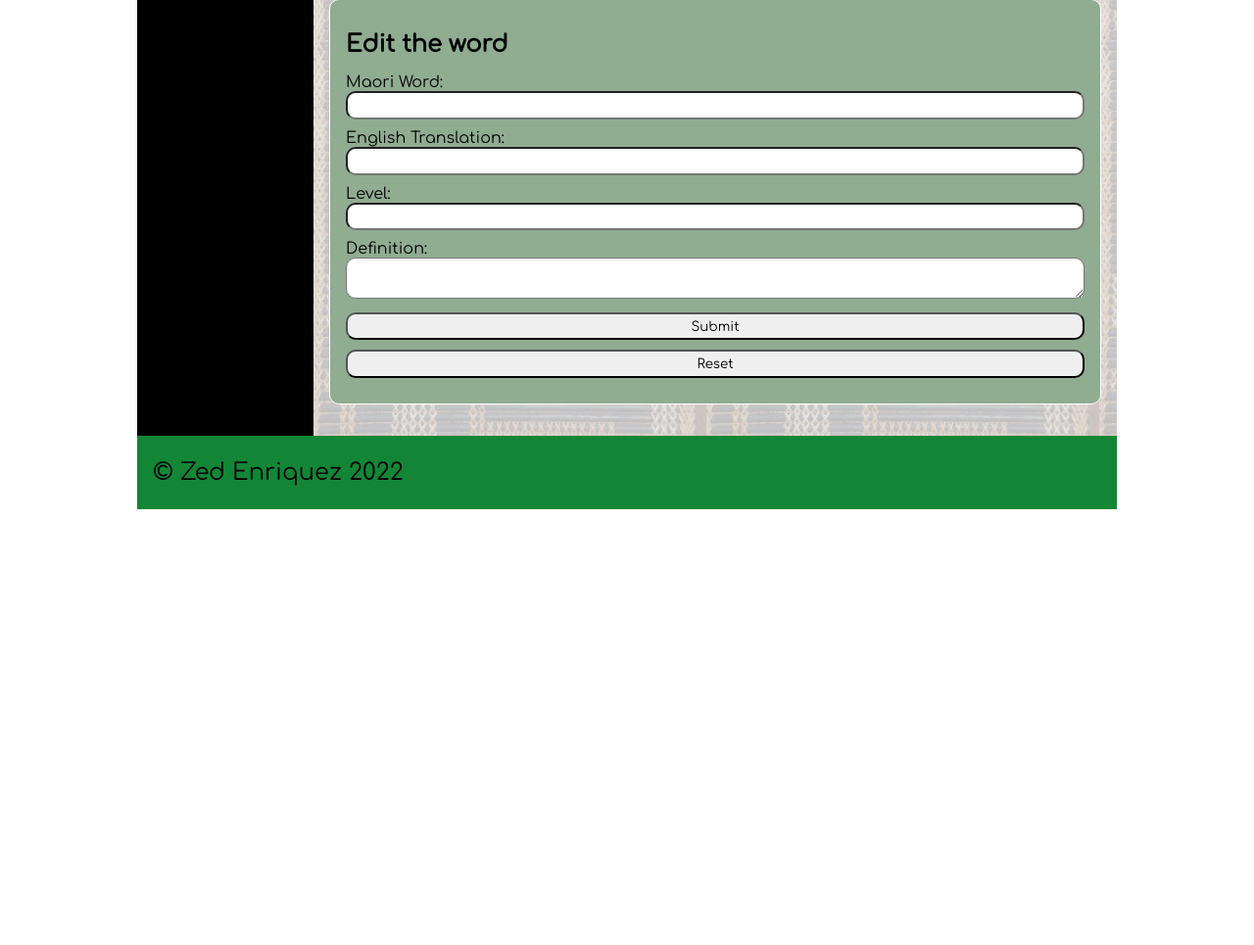
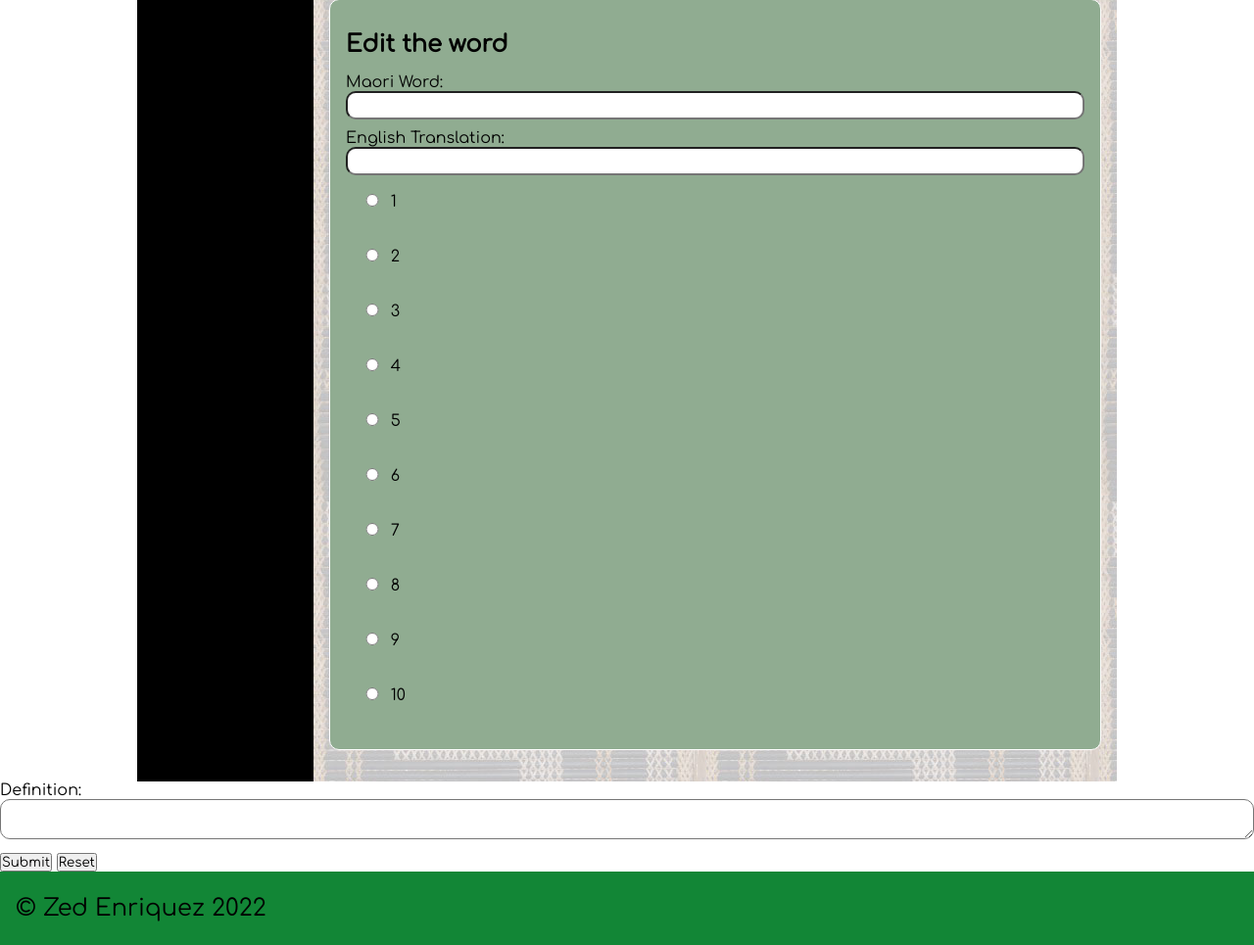
Before and after one commit to ZedEnriquez/L3DTS_Maori_Dictionary, a Flask app: page /word/1 in a window 1280 px wide. Shown: the part 814-1779 px from the top of the page at 98% size. Before the commit the page ends 1334 px from the top, so only its background shows below. Run offline with Flask 2, Linux system fonts and the light colour scheme; data comes from the database, SQL or seed files in the repository; both versions use the stored data as it was before the commit; some web fonts are replaced.

Commit message:
May 19, 2022

```diff
--- a/app.py
+++ b/app.py
@@ -6,6 +6,7 @@ import sqlite3
 from sqlite3 import Error
 from flask_bcrypt import Bcrypt
 from datetime import datetime
+import string
 
 # Necessary Code
 app = Flask(__name__)
@@ -103,6 +104,12 @@ def render_signup_page():
         password2 = request.form.get('password2')
         teacher = request.form.get('teacher')
 
+        if not fname.isalpha():
+            return redirect('/?error=No+symbols+pls')
+
+        if not lname.isalpha():
+            return redirect('/?error=No+symbols+pls')
+
         if password != password2:     # Notifies the user that there is an input problem.
             return redirect('/signup?error=Passwords+dont+match')
 
@@ -180,8 +187,14 @@ def render_add_category_page():
     if is_teacher() == 0:
         return redirect('/')
     if request.method == 'POST':
+
         print(request.form)
         cat_name = request.form['category_name'].strip().title()
+
+        if not cat_name.isalpha():
+            return redirect('/?error=No+symbols+pls')
+
+
         query = "INSERT INTO categories(id, category_name) VALUES(NULL,?)"  # inserts into "categories".
         con = create_connection(DATABASE)
         cur = con.cursor()
--- a/static/css/style.css
+++ b/static/css/style.css
@@ -69,6 +69,10 @@ img {
     display: inline;
     width: 1rem;
     margin-left: 0.5rem;
+}
+
+.dataForm input[type='radio']{
+    width: 5%;
 }
 
 .error {
@@ -288,7 +292,7 @@ footer img {
     }
 
     main {
-        background-image: url('/poutama.jpg');
+        background-image: url('../images/poutama.jpg');
     }
     .formRow {
         display: grid;
--- a/templates/add_category.html
+++ b/templates/add_category.html
@@ -5,7 +5,8 @@
 <form class="dataForm" method="POST">
     <div class = "form-group">
         <div class="form-label">Category Name:</div>
-        <div class="form-element"><input id="category_name" name="category_name" type="text" required MAXLENGTH="30"></div>
+        <div class="form-element"><input id="category_name" name="category_name" type="text" required
+                                         MAXLENGTH="30"></div>
     </div>
     <div class="button-group">
         <input type="submit" value="Submit">
--- a/templates/login.html
+++ b/templates/login.html
@@ -7,7 +7,8 @@
     <form class="dataForm" method="POST">
         <div class = "form-group">
             <div class="form-label">Email:</div>
-            <div class="form-element"><input type="email" name ="email" required></div>
+            <div class="form-element"><input type="email" name ="email" required
+            MAXLENGTH="30"></div>
         </div>
         <div class = "form-group">
             <div class="form-label">Password:</div>
--- a/templates/word.html
+++ b/templates/word.html
@@ -43,22 +43,20 @@
             <h2>Edit the word</h2>
                 <div class = "form-group">
                     <div class="form-label">Maori Word:</div>
-                    <div class="form-element"><input id="edit_maori" name="edit_maori" type="text" required></div>
+                    <div class="form-element"><input id="edit_maori" name="edit_maori" type="text" required
+                    MAXLENGTH="30"></div>
                 </div>
                 <div class = "form-group">
                     <div class="form-label">English Translation:</div>
-                    <div class="form-element"><input id="edit_english" name="edit_english" type="text" required></div>
+                    <div class="form-element"><input id="edit_english" name="edit_english" type="text" required
+                    MAXLENGTH="30"></div>
                 </div>
-                <div class = "form-group">
-                    <div class="form-label">Level:</div>
-                    <div class="form-element"><input id="edit_level" name="edit_level" type="text" required></div>
 
-
-
-                    <!--    {% for i in range(10) %} -->
-                   <!--  <div class="form-element">
-                   <input value = "{{ i + 1 }}" name="level" type="radio" required><a>"{{ i + 1 }}" </a></div>-->
-                    <!-- {% endfor %} -->
+                {% for i in range(10) %}
+                   <div class="form-element"><p>
+                   <input type="radio"  name="level" id ="level" value = "{{ i + 1 }}" required><a>{{ i + 1 }}</a></div>
+                    </p>
+                {% endfor %}
 
                 </div>
                 <div class = "form-group">
```
Also changed, not shown: templates/category.html (+12 -11 lines), templates/signup.html (+6 -3 lines), M_dictionary.db, maori_dictionary - Copy.db (deleted), maori_dictionary.db (deleted), 1 other file.
